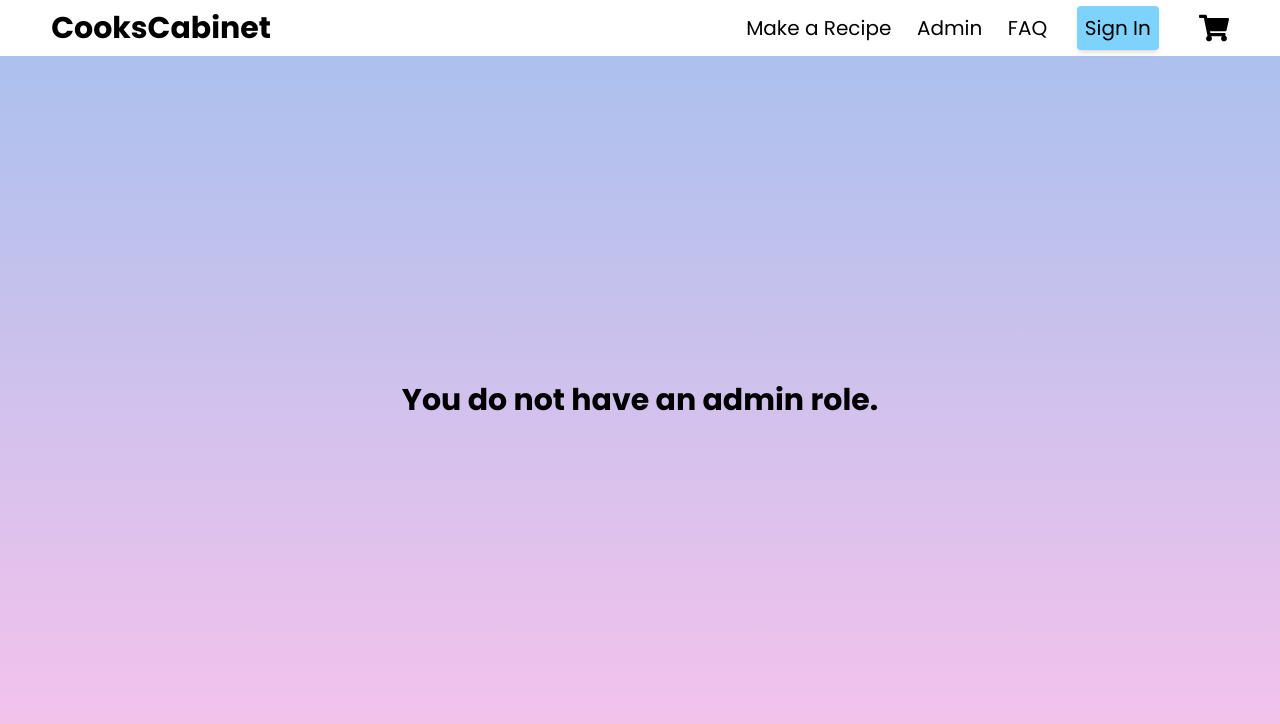
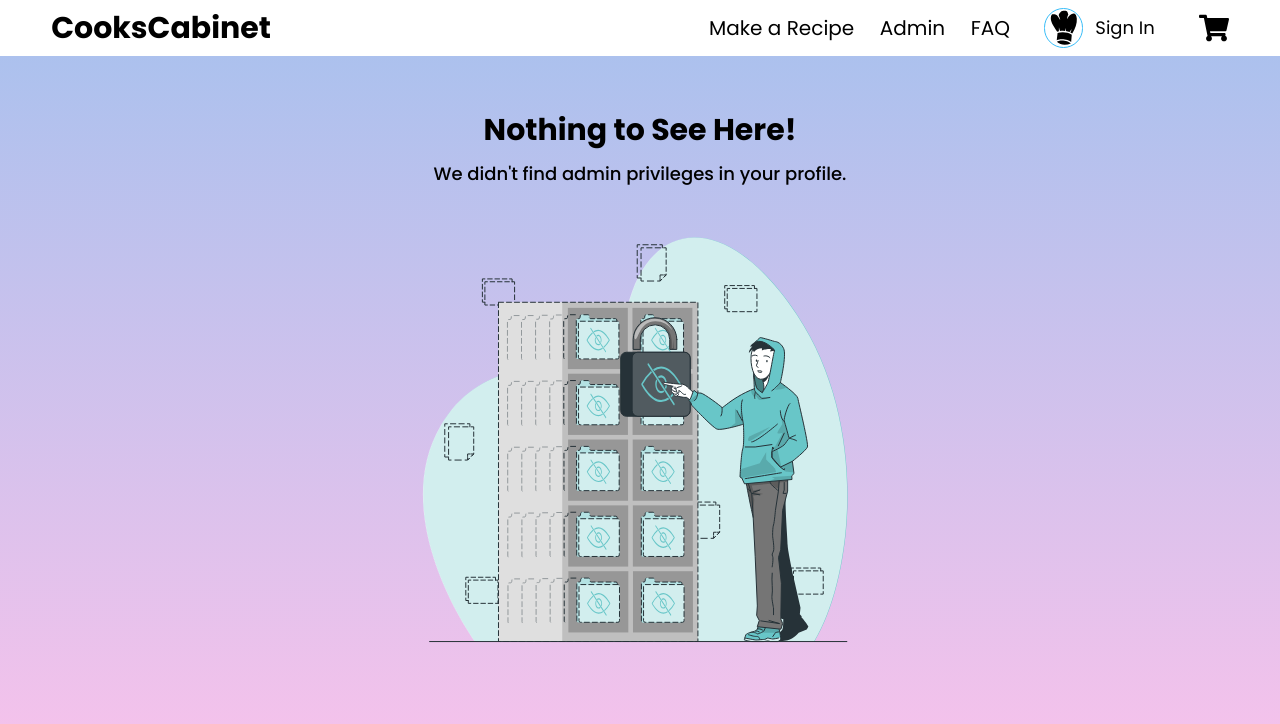
Before and after one commit to NoahLett/recipe-app, a Next.js app: page /Denied in a window 1280 px wide. Shown: the top 724 px of the page. Built offline with nearby package versions, Linux system fonts and the light colour scheme; no server answers.

Commit message:
Made simple updates to denied page

```diff
--- a/app/Denied/page.jsx
+++ b/app/Denied/page.jsx
@@ -1,8 +1,12 @@
+import Image from "next/image";
+
 
 const DeniedPage = () => {
   return (
-    <div className="min-h-screen flex items-center justify-center">
-        <h1 className="text-3xl font-semibold text-center">You do not have an admin role.</h1>
+    <div className="min-h-screen flex flex-col items-center pt-[7rem] mx-2">
+        <h1 className="text-3xl font-semibold text-center">Nothing to See Here!</h1>
+        <h4 className="mt-3 text-lg font-medium text-center">We didn&apos;t find admin privileges in your profile.</h4>
+        <Image width={500} height={500} src='/security.svg' alt='Secure Server' priority={true} />
     </div>
   )
 };
--- a/app/add-recipe/page.jsx
+++ b/app/add-recipe/page.jsx
@@ -12,7 +12,7 @@ const AddRecipePage = async () => {
   }
 
   return (
-    <div className="min-h-screen py-4 pt-20">
+    <div className="min-h-screen pt-[7rem]">
         <h1 className="text-3xl text-center font-semibold mb-3">Hey, {session?.user?.name}!</h1>
         <h3 className="text-2xl text-center font-medium">Let&apos;s Make a Recipe!</h3>
         <RecipeForm />
--- a/app/admin/page.jsx
+++ b/app/admin/page.jsx
@@ -1,7 +1,7 @@
 const AdminPage = async () => {
 
   return (
-    <div className="min-h-screen pt-20">
+    <div className="min-h-screen pt-[7rem]">
         <h1 className="text-3xl text-center font-semibold">Admin Dashboard</h1>
     </div>
   )
--- a/app/components/Navbar.jsx
+++ b/app/components/Navbar.jsx
@@ -2,10 +2,12 @@
 import Link from "next/link"
 import { FaShoppingCart } from "react-icons/fa";
 import { IoMenu, IoClose } from "react-icons/io5";
-import React, { useState} from "react";
+import React, { useState } from "react";
 import { signIn, signOut, useSession } from "next-auth/react";
 import { usePathname } from "next/navigation";
 import Image from "next/image";
+import { GiChefToque } from "react-icons/gi";
+
 
 
 const ACTIVE = "border-b-2 border-sky-300 transition-all duration-150";
@@ -18,16 +20,16 @@ function AuthButton() {
     if (session) {
         return (
             <div onClick={signOut} className="flex items-center">
-                {/* <button onClick={() => signOut()}>Sign Out</button> */}
-                <Image className="cursor-pointer object-fit rounded-full border-[1px] border-sky-400" priority={true} width={40} height={40} src={session?.user?.image} alt="profile picture" />
+                <Image className="cursor-pointer mx-2 object-fit rounded-full border-[1px] border-sky-400" priority={true} width={40} height={40} src={session?.user?.image} alt="profile picture" />
                 <span className="mx-1 hover:text-gray-500 cursor-pointer transition-all duration-150 text-lg">{session?.user?.name}</span>
             </div>
         );
     }
     return (
-        <>
-        <button className="bg-sky-300 p-2 rounded shadow-md text-2xl lg:text-xl hover:bg-sky-400 ml-1 transition-all duration-150" onClick={signIn}>Sign In</button>
-        </>
+        <div onClick={signIn} className="flex items-center">
+            <GiChefToque className="cursor-pointer mx-2 text-[2.48rem] rounded-full border-[1px] border-sky-400" />
+            <span className="mx-1 hover:text-gray-500 cursor-pointer transition-all duration-150 text-lg">Sign In</span>
+        </div>
     )
 }
 
@@ -66,7 +68,7 @@ const Navbar = () => {
                 </ul>
             </div>
             <div className="flex items-center ml-5 gap-5">
-                <Link href="/shoppingList"><FaShoppingCart className="text-3xl cursor-pointer" /></Link>
+                <Link onClick={closeMobileMenu} href="/shoppingList"><FaShoppingCart className="text-3xl cursor-pointer" /></Link>
                 {click ? <IoClose onClick={handleClick} className="text-3xl cursor-pointer lg:hidden"/> : <IoMenu onClick={handleClick} className="text-3xl cursor-pointer lg:hidden"/>}
             </div>
             </div>
--- a/app/faq/page.jsx
+++ b/app/faq/page.jsx
@@ -4,8 +4,8 @@ import accordionItems from '@/lib/accordionItems';
 
 const FaqPage = () => {
   return (
-    <div className='min-h-screen pt-20 flex flex-col items-center w-full'>
-      <h1 className='text-3xl font-semibold text-center my-5'>Got Questions?</h1>
+    <div className='min-h-screen pt-[7rem] flex flex-col items-center w-full'>
+      <h1 className='text-3xl font-semibold text-center mb-5'>Got Questions?</h1>
       <div className='bg-slate-100  max-w-3xl min-w-[75%] mx-2 rounded-md shadow-md'>
         <Accordion items={accordionItems}/>
       </div>
```
Also changed, not shown: public/security.svg (added).
